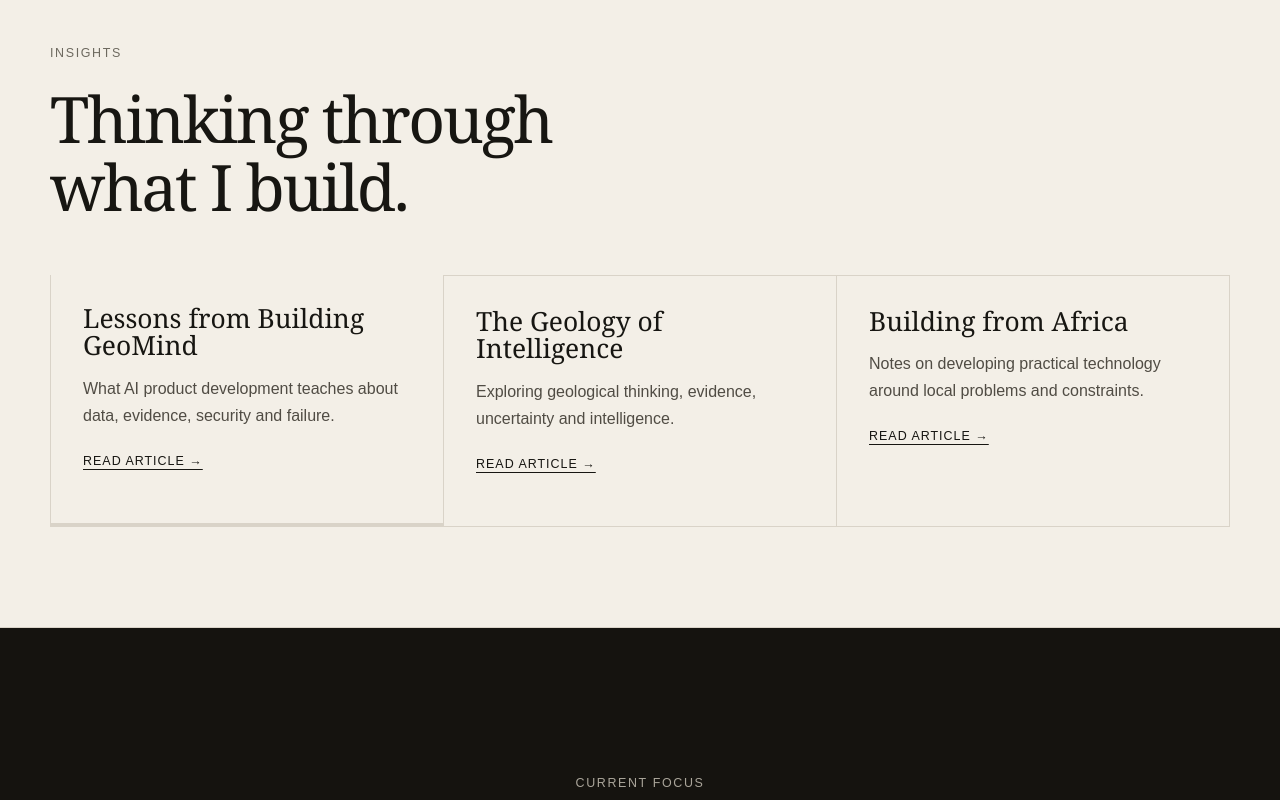
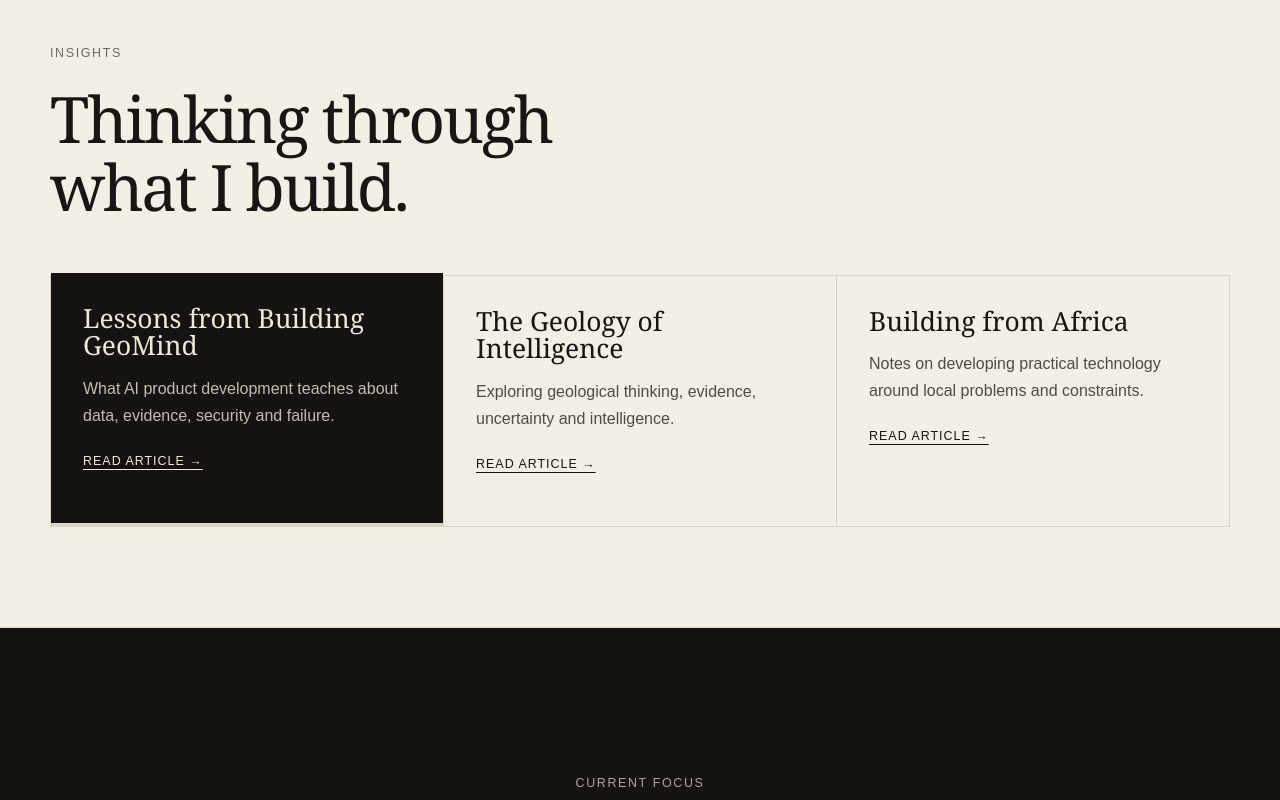
Before and after one commit to eluchiejustice-tech/sb1-gsxehyek, a Next.js app: page / in a window 1280 px wide. In both pictures the pointer is over the link 247 px from the left and 4081 px from the top of the page. Shown: the part 3681-4481 px from the top of the page. Built offline with nearby package versions, Linux system fonts and the light colour scheme.

Commit message:
Polish premium interactions on inner pages

```diff
--- a/app/globals.css
+++ b/app/globals.css
@@ -22,3 +22,11 @@
 .cta .card a{color:var(--ink)}
 .cta .card .button{color:var(--ink);border-color:var(--ink)}
 .cta .card .button:hover{background:var(--ink);color:var(--paper)}
+
+/* Premium interaction polish for inner pages */
+.project-row,.insight-card{transition:background .2s ease,color .2s ease,transform .2s ease}
+.project-row:hover{background:var(--premium);color:var(--premium-soft);padding-left:18px;padding-right:18px}
+.project-row:hover p,.project-row:hover .project-number,.project-row:hover .status{color:#c2bdb2}
+.insight-card:hover{background:var(--premium);color:var(--premium-soft);transform:translateY(-3px)}
+.insight-card:hover p,.insight-card:hover .card-index{color:#c2bdb2}
+.insight-card:hover .project-link{text-decoration-color:var(--premium-soft)}
```
